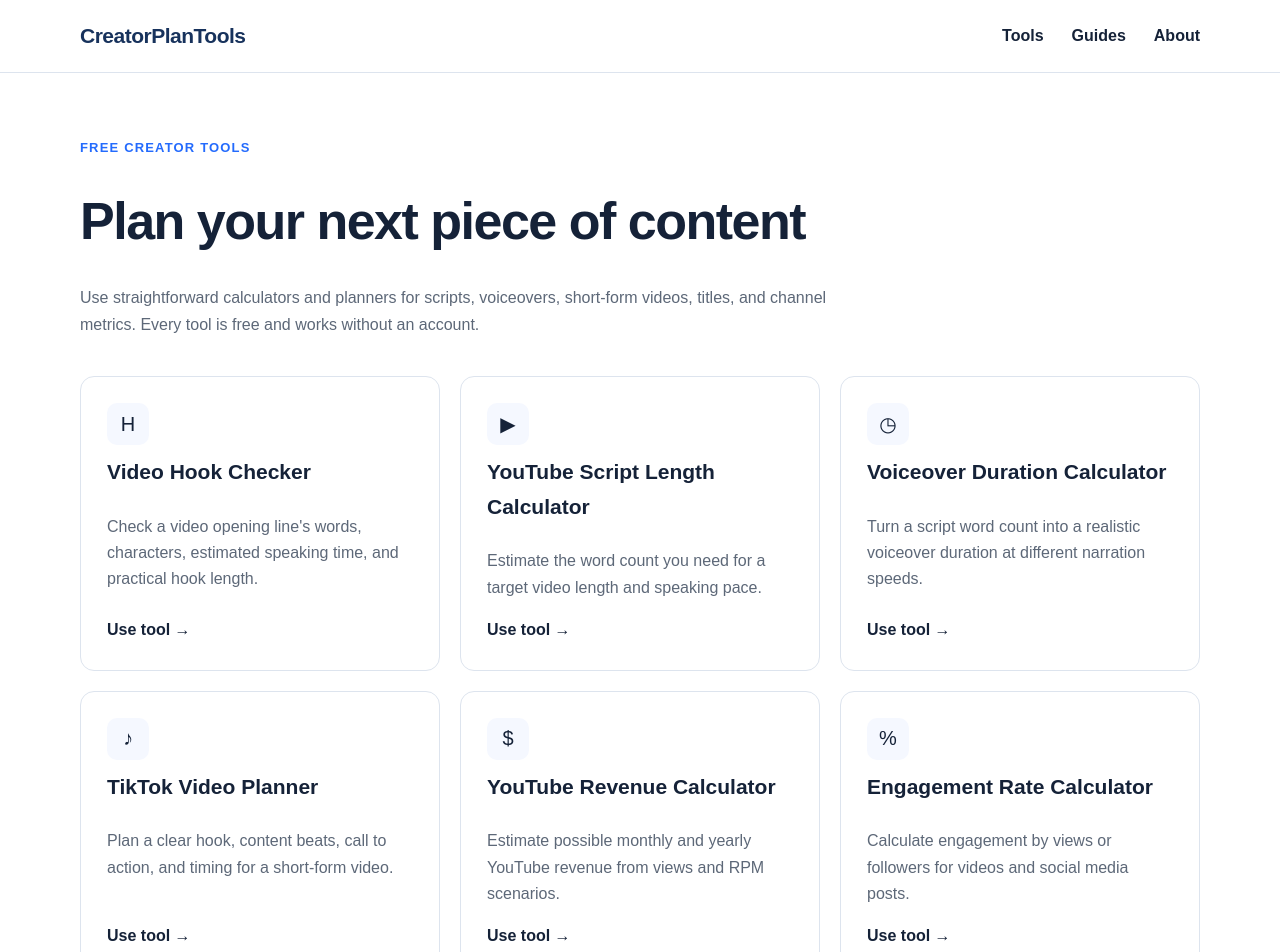
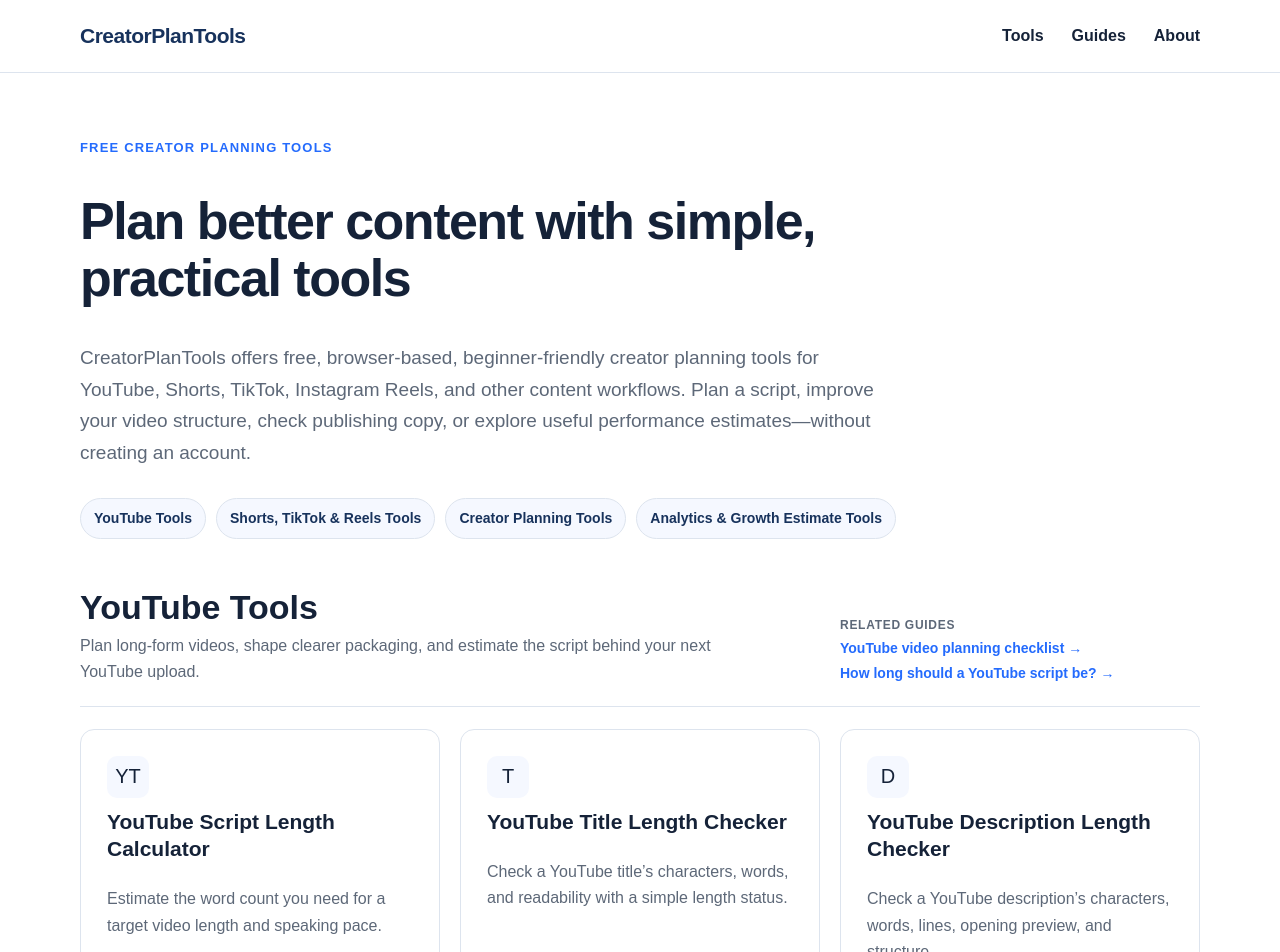
Before and after one commit to SODMAN2/creatorplantools, a Next.js app: page /tools in a window 1280 px wide. Shown: the top 952 px of the page. Built offline with nearby package versions, Linux system fonts and the light colour scheme.

Commit message:
Improve tools hub organization and SEO

```diff
--- a/app/structure.css
+++ b/app/structure.css
@@ -17,6 +17,12 @@
 .tool-card h2 {
   margin: 10px 0 8px;
   font-size: 21px;
+}
+
+.tool-card h3 {
+  margin: 10px 0 8px;
+  font-size: 21px;
+  line-height: 1.3;
 }
 
 .tool-card p {
@@ -46,6 +52,125 @@
 
 .index-cta .button {
   flex: none;
+}
+
+.tools-head {
+  max-width: 850px;
+}
+
+.tools-head .page-intro {
+  max-width: 820px;
+}
+
+.tool-section-nav {
+  display: flex;
+  flex-wrap: wrap;
+  gap: 10px;
+  margin: -8px 0 48px;
+}
+
+.tool-section-nav a {
+  padding: 8px 13px;
+  color: #17325c;
+  background: var(--light);
+  border: 1px solid var(--line);
+  border-radius: 999px;
+  font-size: 14px;
+  font-weight: 700;
+}
+
+.tool-section-nav a:hover {
+  color: var(--blue);
+  border-color: #b7c9ef;
+}
+
+.tool-sections {
+  display: grid;
+  gap: 58px;
+}
+
+.tool-category {
+  padding: 0;
+  scroll-margin-top: 100px;
+}
+
+.tool-category-head {
+  display: grid;
+  grid-template-columns: minmax(0, 1fr) minmax(250px, 360px);
+  gap: 40px;
+  align-items: end;
+  margin-bottom: 22px;
+  padding-bottom: 20px;
+  border-bottom: 1px solid var(--line);
+}
+
+.tool-category-head h2 {
+  margin: 0 0 5px;
+  font-size: clamp(27px, 4vw, 34px);
+  line-height: 1.2;
+}
+
+.tool-category-head p {
+  max-width: 680px;
+  margin: 0;
+  color: var(--muted);
+}
+
+.category-guides {
+  display: flex;
+  flex-direction: column;
+  align-items: flex-start;
+  gap: 2px;
+  font-size: 14px;
+}
+
+.category-guides > span {
+  color: var(--muted);
+  font-size: 12px;
+  font-weight: 800;
+  letter-spacing: .06em;
+  text-transform: uppercase;
+}
+
+.category-guides a {
+  color: var(--blue);
+  font-weight: 700;
+  text-decoration: underline;
+  text-decoration-color: transparent;
+  text-underline-offset: 3px;
+}
+
+.category-guides a:hover {
+  text-decoration-color: currentColor;
+}
+
+.tools-faq {
+  max-width: 800px;
+  padding: 64px 0 18px;
+}
+
+.tools-faq > h2 {
+  margin: 5px 0 2px;
+  font-size: 32px;
+}
+
+.tools-faq > p {
+  margin: 0 0 24px;
+}
+
+.tools-disclaimer {
+  max-width: 900px;
+  padding: 20px 22px;
+  background: #f8fafc;
+  border: 1px solid var(--line);
+  border-left: 4px solid var(--blue);
+  border-radius: 10px;
+}
+
+.tools-disclaimer p {
+  margin: 3px 0 0;
+  color: var(--muted);
+  font-size: 14px;
 }
 
 .back-link {
@@ -108,6 +233,23 @@
     flex-direction: column;
   }
 
+  .tool-section-nav {
+    margin-bottom: 40px;
+  }
+
+  .tool-category-head {
+    grid-template-columns: 1fr;
+    gap: 14px;
+  }
+
+  .tool-sections {
+    gap: 48px;
+  }
+
+  .tools-faq {
+    padding-top: 52px;
+  }
+
   .contact-card {
     padding: 22px;
   }
--- a/app/tools/page.js
+++ b/app/tools/page.js
@@ -1,22 +1,115 @@
 import Link from 'next/link';
-import { toolList } from './toolData';
+import { toolList, toolSections } from './toolData';
+
+const faqs = [
+  ['Are all CreatorPlanTools tools free?', 'Yes. Every tool on this page is free to use, works in your browser, and does not require an account.'],
+  ['Do I need creator experience to use these tools?', 'No. The tools are designed to be beginner-friendly, with straightforward inputs and practical explanations to help new and experienced creators plan content.'],
+  ['Which platforms do the tools support?', 'The collection includes tools for YouTube, YouTube Shorts, TikTok, Instagram Reels, and general video, voiceover, and social media planning.'],
+  ['Are my tool inputs saved?', 'No. The tools run in your browser, and CreatorPlanTools does not save the information you enter into a calculation or planner.'],
+  ['Can these tools predict views, revenue, or channel growth?', 'No. Calculators and checks provide estimates and planning guidance based on the information you enter. They cannot predict or guarantee platform performance.'],
+];
 
 export const metadata = {
-  title: 'Free Creator Tools for YouTube, TikTok & More',
-  description: 'Browse free CreatorPlanTools calculators and planners for YouTube, TikTok, Instagram, scripts, voiceovers, watch time, engagement, and revenue.',
+  title: 'Free Creator Tools for YouTube, TikTok, Shorts & Reels',
+  description: 'Use free browser-based creator tools for YouTube, TikTok, Shorts and Reels. Plan scripts and videos, check captions, and estimate watch time, engagement and revenue.',
+  keywords: ['free creator tools', 'YouTube tools', 'TikTok tools', 'YouTube Shorts tools', 'Instagram Reels tools', 'content creator planning tools'],
   alternates: { canonical: '/tools' },
+  robots: { index: true, follow: true },
   openGraph: {
-    title: 'Free Creator Tools | CreatorPlanTools',
-    description: 'Free calculators and planners for video scripts, voiceovers, titles, watch time, engagement, revenue, and short-form content.',
+    title: 'Free Creator Tools for YouTube, TikTok, Shorts & Reels',
+    description: 'Beginner-friendly browser tools for planning content, checking copy, and exploring creator growth estimates. Free to use with no account required.',
     url: '/tools',
+    siteName: 'CreatorPlanTools',
     type: 'website',
+  },
+  twitter: {
+    card: 'summary',
+    title: 'Free Creator Tools for YouTube, TikTok, Shorts & Reels',
+    description: 'Free browser-based tools for creator planning, scripts, short-form content, analytics, and growth estimates.',
   },
 };
 
+function ToolCard({ tool }) {
+  return <Link className="card tool-card" href={tool.href}>
+    <span className="icon" aria-hidden="true">{tool.icon}</span>
+    <h3>{tool.name}</h3>
+    <p className="muted">{tool.description}</p>
+    <b>Use tool <span aria-hidden="true">→</span></b>
+  </Link>;
+}
+
 export default function ToolsPage() {
+  const structuredData = {
+    '@context': 'https://schema.org',
+    '@graph': [
+      {
+        '@type': 'CollectionPage',
+        name: 'Free Creator Tools for YouTube, TikTok, Shorts & Reels',
+        description: metadata.description,
+        url: 'https://creatorplantools.com/tools',
+        mainEntity: {
+          '@type': 'ItemList',
+          numberOfItems: toolList.length,
+          itemListElement: toolList.map((tool, index) => ({
+            '@type': 'ListItem',
+            position: index + 1,
+            name: tool.name,
+            url: `https://creatorplantools.com${tool.href}`,
+          })),
+        },
+      },
+      {
+        '@type': 'FAQPage',
+        mainEntity: faqs.map(([question, answer]) => ({
+          '@type': 'Question',
+          name: question,
+          acceptedAnswer: { '@type': 'Answer', text: answer },
+        })),
+      },
+    ],
+  };
+
   return <div className="page tools-index"><div className="wrap">
-    <div className="page-head"><div className="eyebrow">Free creator tools</div><h1>Plan your next piece of content</h1><p className="muted">Use straightforward calculators and planners for scripts, voiceovers, short-form videos, titles, and channel metrics. Every tool is free and works without an account.</p></div>
-    <div className="grid tool-grid">{toolList.map((tool) => <Link className="card tool-card" href={tool.href} key={tool.href}><span className="icon" aria-hidden="true">{tool.icon}</span><h2>{tool.name}</h2><p className="muted">{tool.description}</p><b>Use tool <span aria-hidden="true">→</span></b></Link>)}</div>
-    <div className="index-cta"><div><h2>Need help planning the content around the numbers?</h2><p className="muted">Read practical guides covering scripts, pacing, video structure, B-roll, publishing schedules, and creator workflows.</p></div><Link className="button secondary" href="/guides">Browse creator guides</Link></div>
+    <script type="application/ld+json" dangerouslySetInnerHTML={{ __html: JSON.stringify(structuredData).replace(/</g, '\\u003c') }} />
+
+    <div className="page-head tools-head">
+      <div className="eyebrow">Free creator planning tools</div>
+      <h1>Plan better content with simple, practical tools</h1>
+      <p className="page-intro">CreatorPlanTools offers free, browser-based, beginner-friendly creator planning tools for YouTube, Shorts, TikTok, Instagram Reels, and other content workflows. Plan a script, improve your video structure, check publishing copy, or explore useful performance estimates—without creating an account.</p>
+    </div>
+
+    <nav className="tool-section-nav" aria-label="Tool categories">
+      {toolSections.map((section) => <a href={`#${section.id}`} key={section.id}>{section.title}</a>)}
+    </nav>
+
+    <div className="tool-sections">
+      {toolSections.map((section) => <section className="tool-category" id={section.id} aria-labelledby={`${section.id}-heading`} key={section.id}>
+        <div className="tool-category-head">
+          <div>
+            <h2 id={`${section.id}-heading`}>{section.title}</h2>
+            <p>{section.description}</p>
+          </div>
+          <div className="category-guides" aria-label={`Guides for ${section.title}`}>
+            <span>Related guides</span>
+            {section.guideLinks.map((guide) => <Link href={guide.href} key={guide.href}>{guide.label} <span aria-hidden="true">→</span></Link>)}
+          </div>
+        </div>
+        <div className="grid tool-grid">{section.tools.map((tool) => <ToolCard tool={tool} key={tool.href} />)}</div>
+      </section>)}
+    </div>
+
+    <div className="index-cta"><div><h2>Need help turning a plan into a repeatable workflow?</h2><p className="muted">Browse practical guides about scripts, hooks, pacing, B-roll, publishing schedules, and creator workflows.</p></div><Link className="button secondary" href="/guides">Browse all creator guides</Link></div>
+
+    <section className="tools-faq" aria-labelledby="tools-faq-heading">
+      <div className="eyebrow">Common questions</div>
+      <h2 id="tools-faq-heading">Creator tools FAQ</h2>
+      <p className="muted">Quick answers about how the tools work and what their results mean.</p>
+      {faqs.map(([question, answer]) => <div className="faq" key={question}><h3>{question}</h3><p className="muted">{answer}</p></div>)}
+    </section>
+
+    <aside className="tools-disclaimer" aria-label="Tool results disclaimer">
+      <strong>Planning estimates, not promises.</strong>
+      <p>CreatorPlanTools provides estimates and general planning guidance. Results do not guarantee views, revenue, search rankings, engagement, monetisation, or channel growth. Actual performance depends on your content, audience, platform changes, and many other factors.</p>
+    </aside>
   </div></div>;
 }
--- a/app/tools/toolData.js
+++ b/app/tools/toolData.js
@@ -1,13 +1,59 @@
-export const toolList = [
-  { icon: 'H', name: 'Video Hook Checker', description: 'Check a video opening line\'s words, characters, estimated speaking time, and practical hook length.', href: '/tools/video-hook-checker' },
-  { icon: '▶', name: 'YouTube Script Length Calculator', description: 'Estimate the word count you need for a target video length and speaking pace.', href: '/tools/youtube-script-length-calculator' },
-  { icon: '◷', name: 'Voiceover Duration Calculator', description: 'Turn a script word count into a realistic voiceover duration at different narration speeds.', href: '/tools/voiceover-duration-calculator' },
-  { icon: '♪', name: 'TikTok Video Planner', description: 'Plan a clear hook, content beats, call to action, and timing for a short-form video.', href: '/tools/tiktok-video-planner' },
-  { icon: '$', name: 'YouTube Revenue Calculator', description: 'Estimate possible monthly and yearly YouTube revenue from views and RPM scenarios.', href: '/tools/youtube-revenue-calculator' },
-  { icon: '%', name: 'Engagement Rate Calculator', description: 'Calculate engagement by views or followers for videos and social media posts.', href: '/tools/engagement-rate-calculator' },
-  { icon: '◴', name: 'Watch Time Calculator', description: 'Estimate total watch time in minutes, hours, and days from views and average view duration.', href: '/tools/watch-time-calculator' },
-  { icon: 'T', name: 'YouTube Title Length Checker', description: 'Check a YouTube title’s characters, words, and readability with a simple length status.', href: '/tools/youtube-title-length-checker' },
-  { icon: 'D', name: 'YouTube Description Length Checker', description: 'Check a YouTube description’s characters, words, lines, opening preview, and structure.', href: '/tools/youtube-description-length-checker' },
-  { icon: '#', name: 'Hashtag Counter', description: 'Count, clean, and review hashtags for YouTube, TikTok, Instagram, Reels, and Shorts.', href: '/tools/hashtag-counter' },
-  { icon: 'C', name: 'Caption Character Counter', description: 'Count characters, words, lines, and estimated reading time for social media captions.', href: '/tools/caption-character-counter' },
+export const toolSections = [
+  {
+    id: 'youtube-tools',
+    title: 'YouTube Tools',
+    description: 'Plan long-form videos, shape clearer packaging, and estimate the script behind your next YouTube upload.',
+    guideLinks: [
+      { label: 'YouTube video planning checklist', href: '/guides/youtube-video-planning-checklist' },
+      { label: 'How long should a YouTube script be?', href: '/guides/how-long-should-a-youtube-script-be' },
+    ],
+    tools: [
+      { icon: 'YT', name: 'YouTube Script Length Calculator', description: 'Estimate the word count you need for a target video length and speaking pace.', href: '/tools/youtube-script-length-calculator' },
+      { icon: 'T', name: 'YouTube Title Length Checker', description: 'Check a YouTube title’s characters, words, and readability with a simple length status.', href: '/tools/youtube-title-length-checker' },
+      { icon: 'D', name: 'YouTube Description Length Checker', description: 'Check a YouTube description’s characters, words, lines, opening preview, and structure.', href: '/tools/youtube-description-length-checker' },
+    ],
+  },
+  {
+    id: 'short-form-tools',
+    title: 'Shorts, TikTok & Reels Tools',
+    description: 'Build stronger openings and review the structure, captions, and hashtags for short-form vertical content.',
+    guideLinks: [
+      { label: 'How to plan YouTube Shorts', href: '/guides/how-to-plan-youtube-shorts' },
+      { label: 'TikTok video structure guide', href: '/guides/tiktok-video-structure' },
+    ],
+    tools: [
+      { icon: 'V', name: 'TikTok Video Planner', description: 'Plan a clear hook, content beats, call to action, and timing for a short-form video.', href: '/tools/tiktok-video-planner' },
+      { icon: '#', name: 'Hashtag Counter', description: 'Count, clean, and review hashtags for YouTube, TikTok, Instagram, Reels, and Shorts.', href: '/tools/hashtag-counter' },
+      { icon: 'C', name: 'Caption Character Counter', description: 'Count characters, words, lines, and estimated reading time for social media captions.', href: '/tools/caption-character-counter' },
+    ],
+  },
+  {
+    id: 'creator-planning-tools',
+    title: 'Creator Planning Tools',
+    description: 'Shape a stronger opening and turn a finished draft into a more realistic recording and production plan.',
+    guideLinks: [
+      { label: 'How to write a video hook', href: '/guides/how-to-write-a-video-hook' },
+      { label: 'Voiceover pacing for videos', href: '/guides/voiceover-pacing-for-videos' },
+    ],
+    tools: [
+      { icon: 'H', name: 'Video Hook Checker', description: 'Check a video opening line’s words, characters, estimated speaking time, and practical hook length.', href: '/tools/video-hook-checker' },
+      { icon: 'VO', name: 'Voiceover Duration Calculator', description: 'Turn a script word count into a realistic voiceover duration at different narration speeds.', href: '/tools/voiceover-duration-calculator' },
+    ],
+  },
+  {
+    id: 'analytics-growth-tools',
+    title: 'Analytics & Growth Estimate Tools',
+    description: 'Explore watch time, engagement, and revenue scenarios using your own figures and cautious assumptions.',
+    guideLinks: [
+      { label: 'How often should creators post?', href: '/guides/how-often-should-creators-post' },
+      { label: 'How to batch create content', href: '/guides/how-to-batch-create-content' },
+    ],
+    tools: [
+      { icon: '$', name: 'YouTube Revenue Calculator', description: 'Estimate possible monthly and yearly YouTube revenue from views and RPM scenarios.', href: '/tools/youtube-revenue-calculator' },
+      { icon: '%', name: 'Engagement Rate Calculator', description: 'Calculate engagement by views or followers for videos and social media posts.', href: '/tools/engagement-rate-calculator' },
+      { icon: 'WT', name: 'Watch Time Calculator', description: 'Estimate total watch time in minutes, hours, and days from views and average view duration.', href: '/tools/watch-time-calculator' },
+    ],
+  },
 ];
+
+export const toolList = toolSections.flatMap((section) => section.tools);
```
